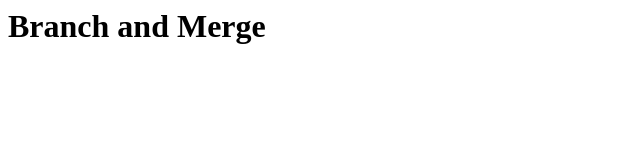
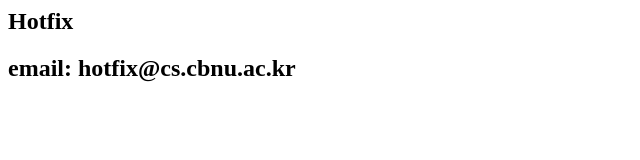
Before and after one commit to seunghyee/firstproject, a plain HTML site: page index.html in a window 1280 px wide. Shown: the whole page, without its empty margins (0-640 px from the left). Drawn offline with Linux system fonts and the light colour scheme.

Commit message:
fixed the broken email

```diff
--- a/index.html
+++ b/index.html
@@ -1 +1,4 @@
-<html><h1>Branch and Merge</h1></html>
+<html>
+ <h2> Hotfix </h2>
+ <h2> email: hotfix@cs.cbnu.ac.kr</h2>
+ </html>
```
